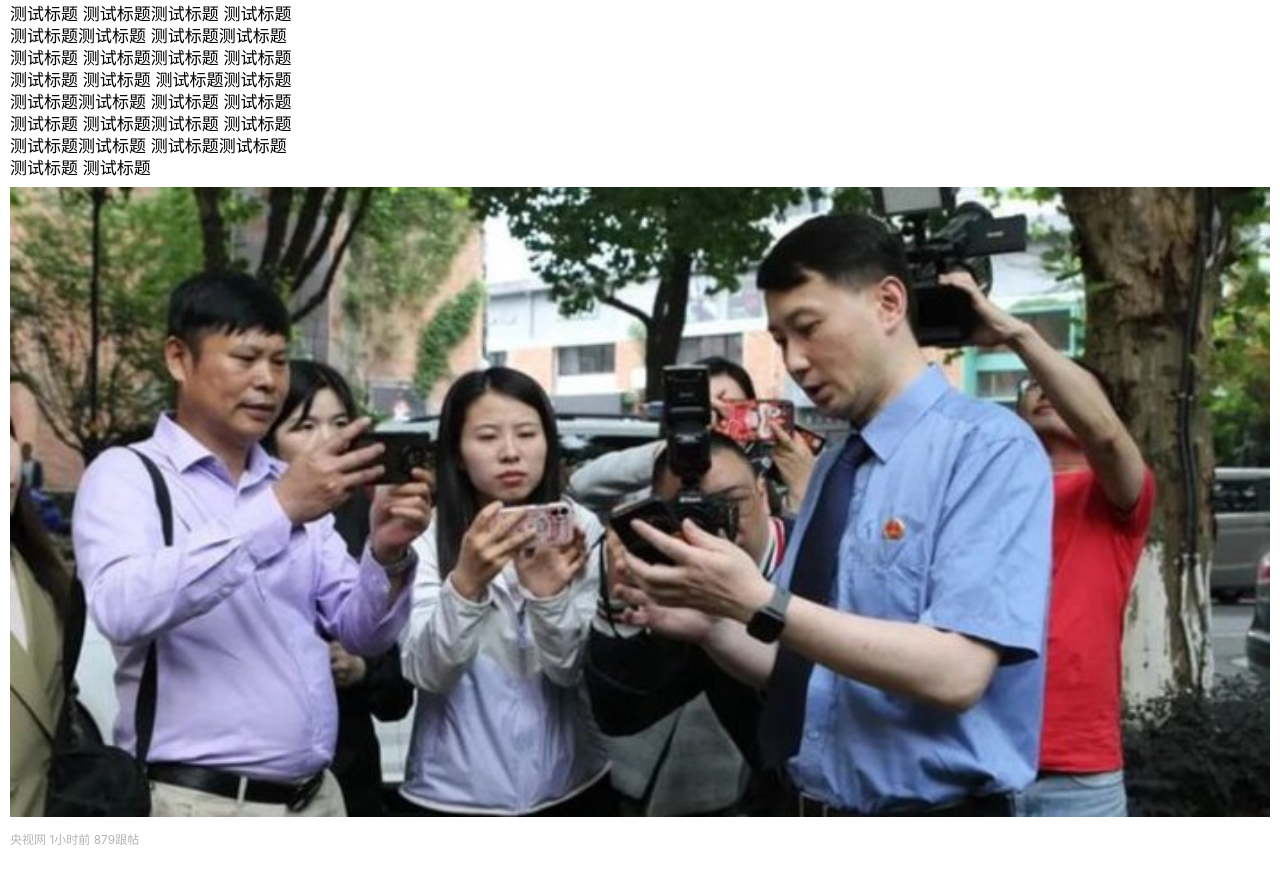
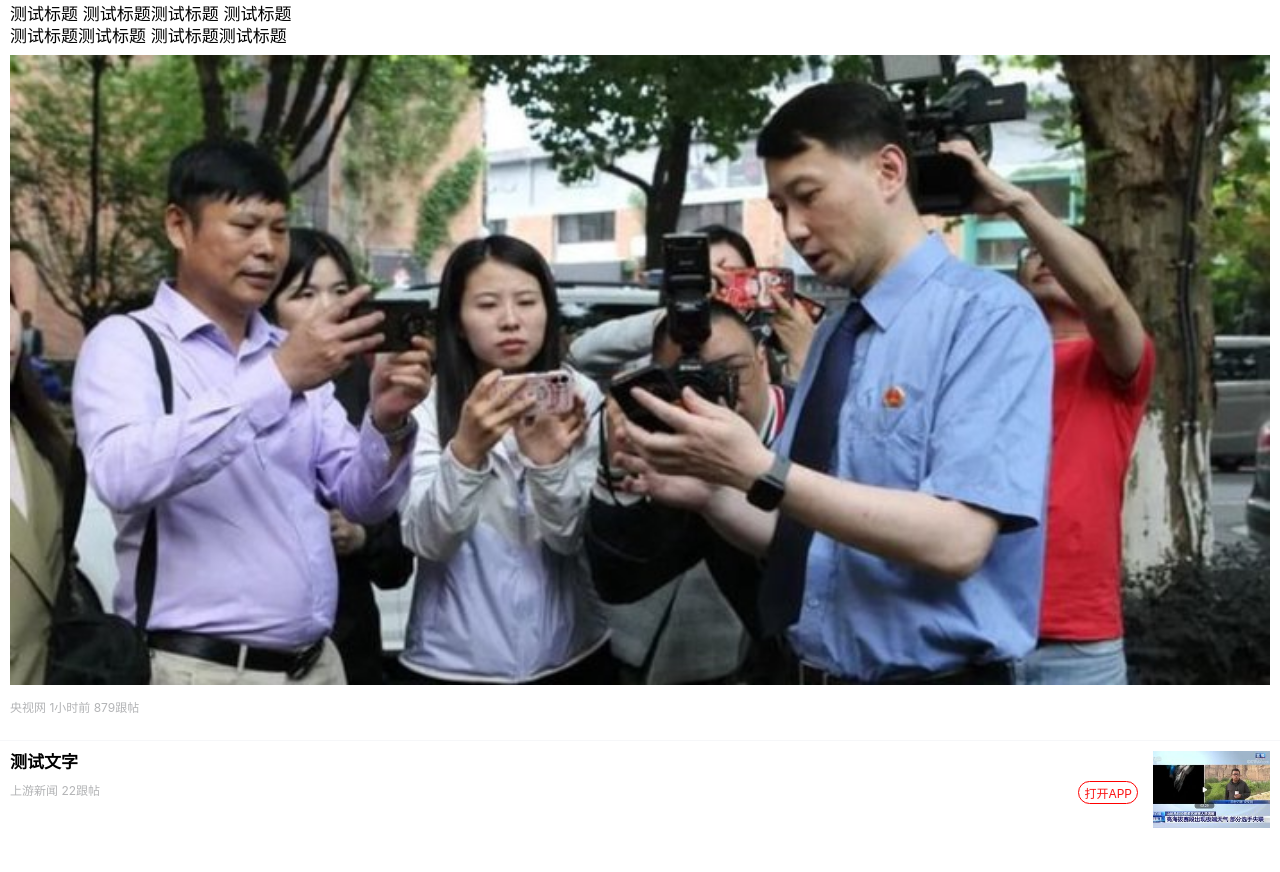
Before and after one commit to suckitfa/qietuzai-css-layout, a website: page src/mobile-layout/163/index.html in a window 1280 px wide. Shown: the part 385-1257 px from the top of the page. After the commit the page ends 1223 px from the top, so only its background shows below. Drawn offline with nearby package versions, Linux system fonts and the light colour scheme.

Commit message:
feat: add open app news

```diff
--- a/src/mobile-layout/163/index.html
+++ b/src/mobile-layout/163/index.html
@@ -123,6 +123,45 @@
             width: 100%;
             margin-bottom: 9px;
         }
+
+        /* 打开APP部分 */
+        .news2 {
+
+        }
+        .news2-item {
+            border-top:0.5px solid #f6f7f9;
+            padding: 10px;
+            display: flex;
+        }
+        .news2-item-content {
+            flex-grow: 1;
+            margin-right: 15px;
+        }
+        .news2-item-title {
+            line-height: 22px;
+            font-size: 17px;
+            margin-bottom: 8px;
+        }
+        .news2-item-info {
+            font-size: 12px;
+            color: #b3b4b6;
+            display: flex;
+            justify-content: space-between;
+        }
+        .new2-item-img {
+            width: 117px;
+        }
+        .new2-item-img img {
+            width: 100%;
+            height: 100%;
+            object-fit: cover;
+        }
+        .news2-item-app  {
+            border: 0.5px solid red;
+            color: #fb1515;
+            border-radius: 100px;
+            padding:2px 5px;
+        }
     </style>
 </head>
 <body>
@@ -184,9 +223,22 @@
             <p class="news-item-info">央视网 1小时前 879跟帖</p>
         </div>
         <div class="news-item">
-            <h3 class="news-item-title">测试标题 测试标题测试标题 测试标题 测试标题测试标题 测试标题测试标题 测试标题 测试标题测试标题 测试标题测试标题 测试标题 测试标题测试标题 测试标题测试标题 测试标题 测试标题测试标题 测试标题测试标题 测试标题 测试标题测试标题 测试标题测试标题 测试标题 测试标题</h3>
+            <h3 class="news-item-title">测试标题 测试标题测试标题 测试标题 测试标题测试标题 测试标题测试标题</h3>
             <div class="news-item-img"><img src="./img/news.jpg" alt=""></div>
             <p class="news-item-info">央视网 1小时前 879跟帖</p>
+        </div>
+    </div>
+    <!-- 新闻 -->
+    <div class="news2">
+        <div class="news2-item">
+            <div class="news2-item-content">
+                <h3 class="news2-item-title">测试文字</h3>
+                <p class="news2-item-info">
+                    <span>上游新闻 22跟帖</span>
+                    <span class="news2-item-app">打开APP</span>
+                </p>
+            </div>
+            <div class="new2-item-img"><img src="./img/news2.jpg" alt=""></div>
         </div>
     </div>
     <script src="../../../node_modules/jquery/dist/jquery.js"></script>
```
Also changed, not shown: README.md.
